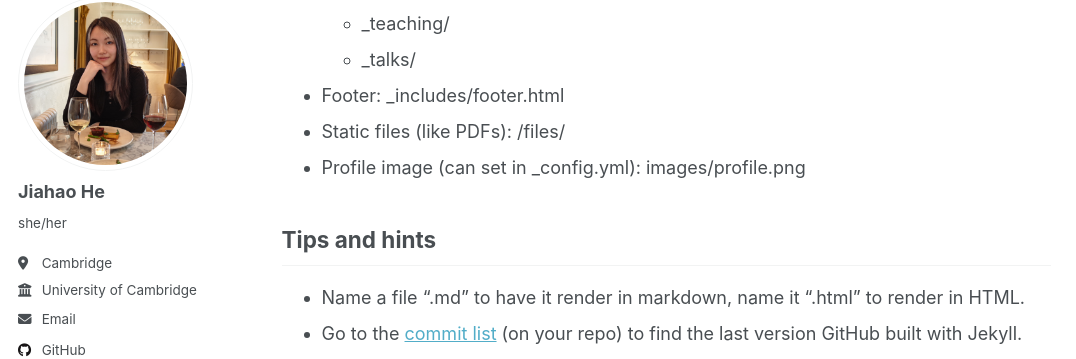
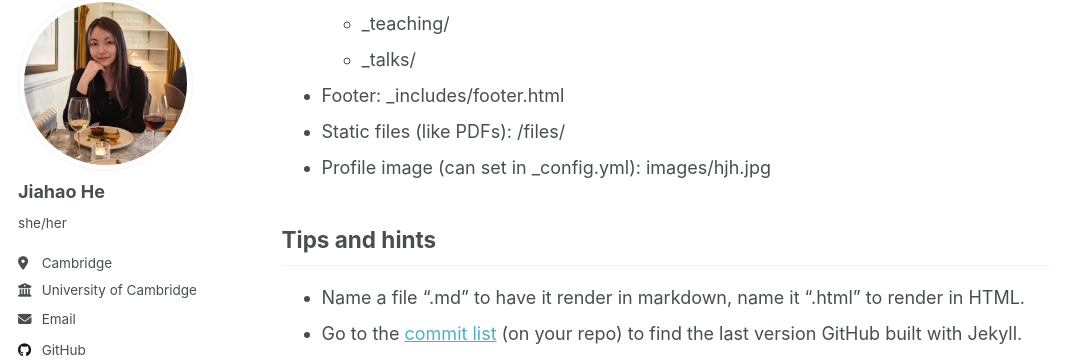
Before and after one commit to Leahh147/Leahh147.github.io, a Jekyll site: the page built from _pages/markdown.md, in a window 1280 px wide and 900 px high, scrolled down 382 px. Shown: the part 103-462 px from the top of the window, without its empty margins (0-1076 px from the left). Built offline with Jekyll 4.4.1, drawn with Linux system fonts in a browser that asks for light colours; emoji names are drawn with the system emoji font.

Commit message:
Update markdown.md

```diff
--- a/_pages/markdown.md
+++ b/_pages/markdown.md
@@ -20,7 +20,7 @@ redirect_from:
   * _talks/
 * Footer: _includes/footer.html
 * Static files (like PDFs): /files/
-* Profile image (can set in _config.yml): images/profile.png
+* Profile image (can set in _config.yml): images/hjh.jpg
 
 ## Tips and hints
 
```
